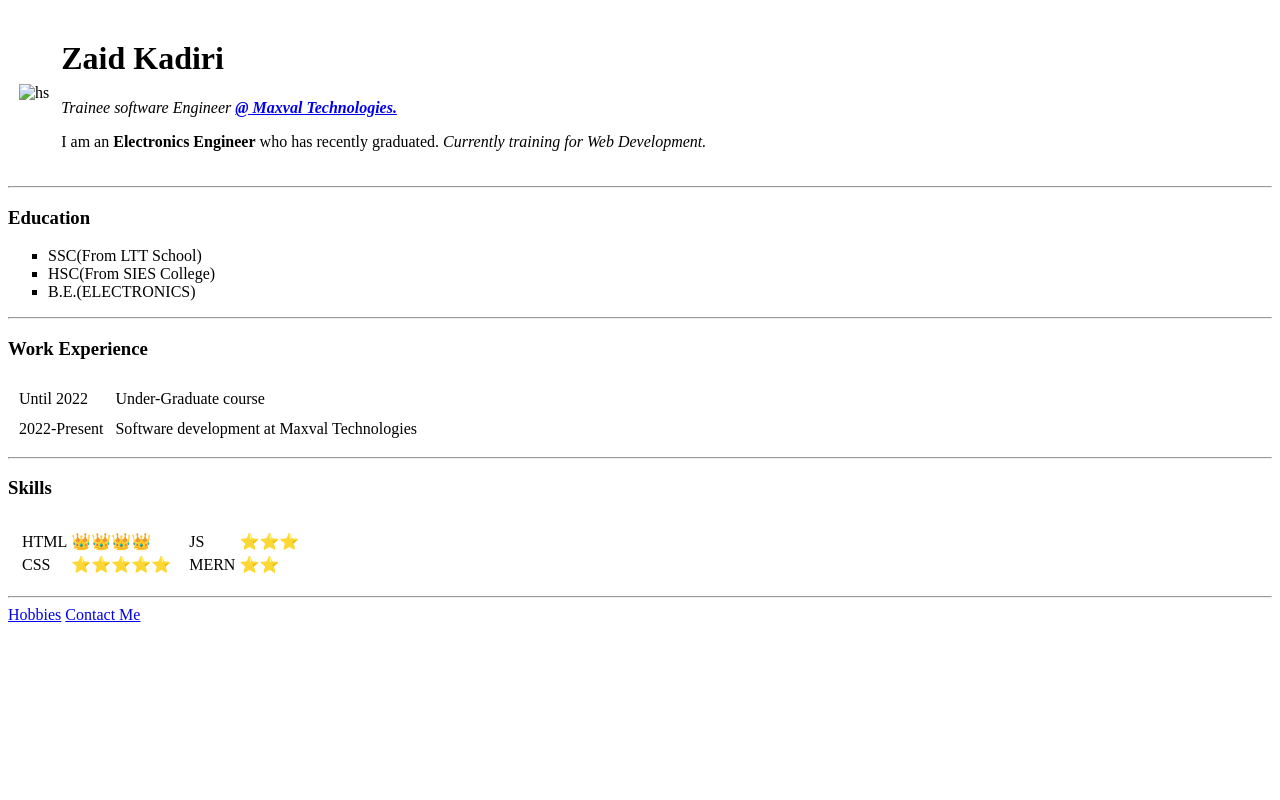
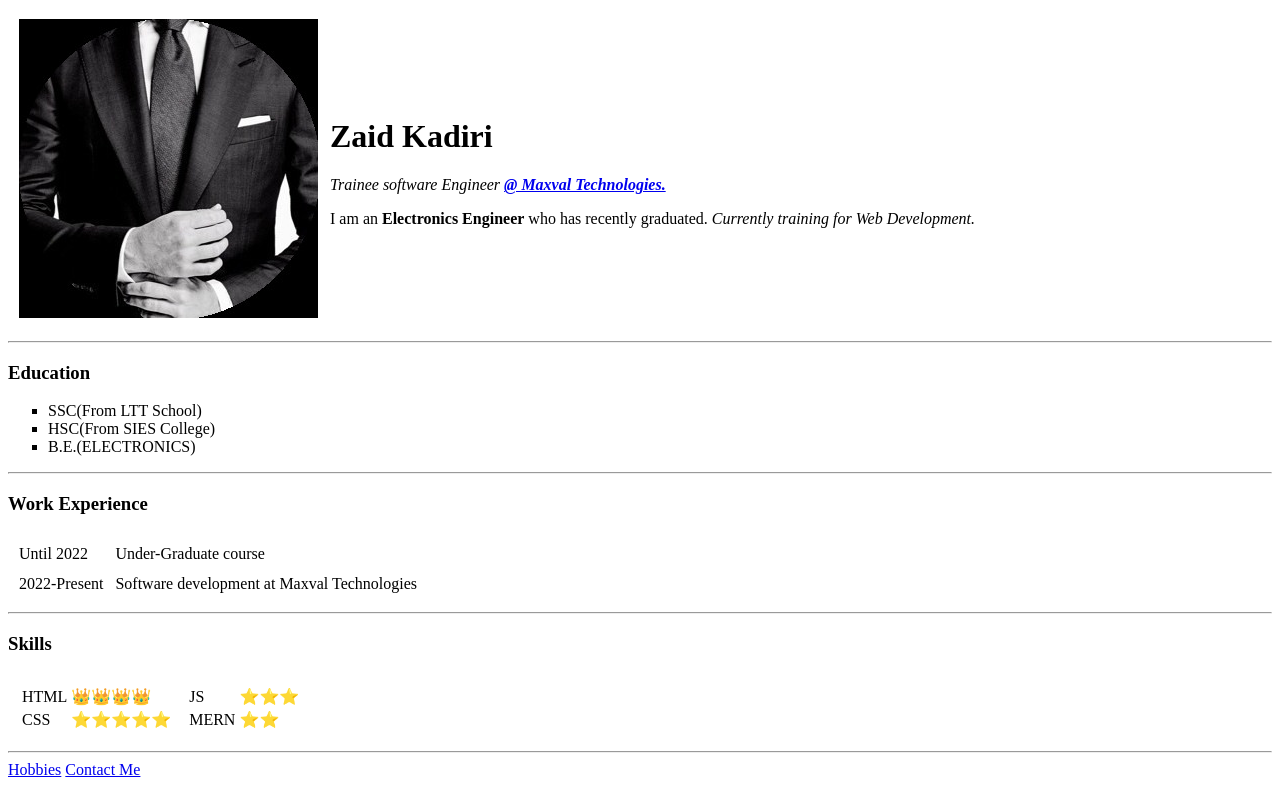
Before and after one commit to Zaid-A-Kadiri/cv, a plain HTML site: page index.html in a window 1280 px wide. Drawn offline with Linux system fonts and the light colour scheme; the site is published under a folder, as on GitHub Pages, so addresses that start at the root find nothing.

Commit message:
Made proper update to the image
by adjusting the capitalization name "Images/....." INSTEad of "images/....."

```diff
--- a/index.html
+++ b/index.html
@@ -9,7 +9,7 @@
 <body>
   <table cellspacing="10">
     <tr>
-      <td><img src="/images/harvey spectre.jpg" alt="hs"></td>
+      <td><img src="Images/harvey spectre.jpg" alt="hs"></td>
       <td><h1>Zaid Kadiri</h1>
         <p><em>Trainee software Engineer <strong><a href="https://www.maxval.net/">@ Maxval Technologies.</a></strong></em></p>
         <p>I am an <strong>Electronics Engineer</strong> who has recently graduated. <em>Currently training for Web Development.</em></p></td>
```
